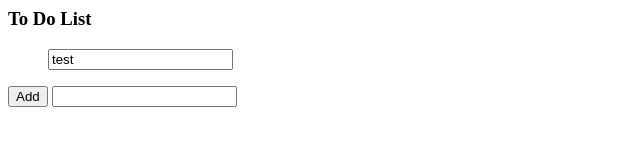
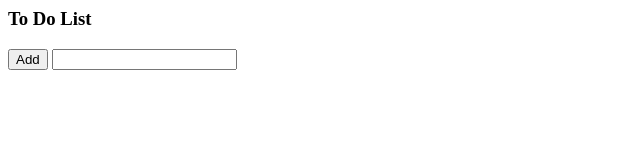
Before and after one commit to GeneralJoker/To-Do-List, a plain HTML site: page index.html in a window 1280 px wide. Shown: the whole page, without its empty margins (0-640 px from the left). Drawn offline with nearby package versions, Linux system fonts and the light colour scheme.

Commit message:
Update index.html
Optimising

```diff
--- a/index.html
+++ b/index.html
@@ -15,8 +15,7 @@
                   <h3 class="panel-title">To Do List</h3>
               </div>
               <!-- List block -->
-              <ul id="list" class="list-group">
-                <input type="text" class="text" value="test" readonly/>
+              <ul id="list" class="list-group"
               </ul>
           </div>
           <!-- text input & button -->
```
